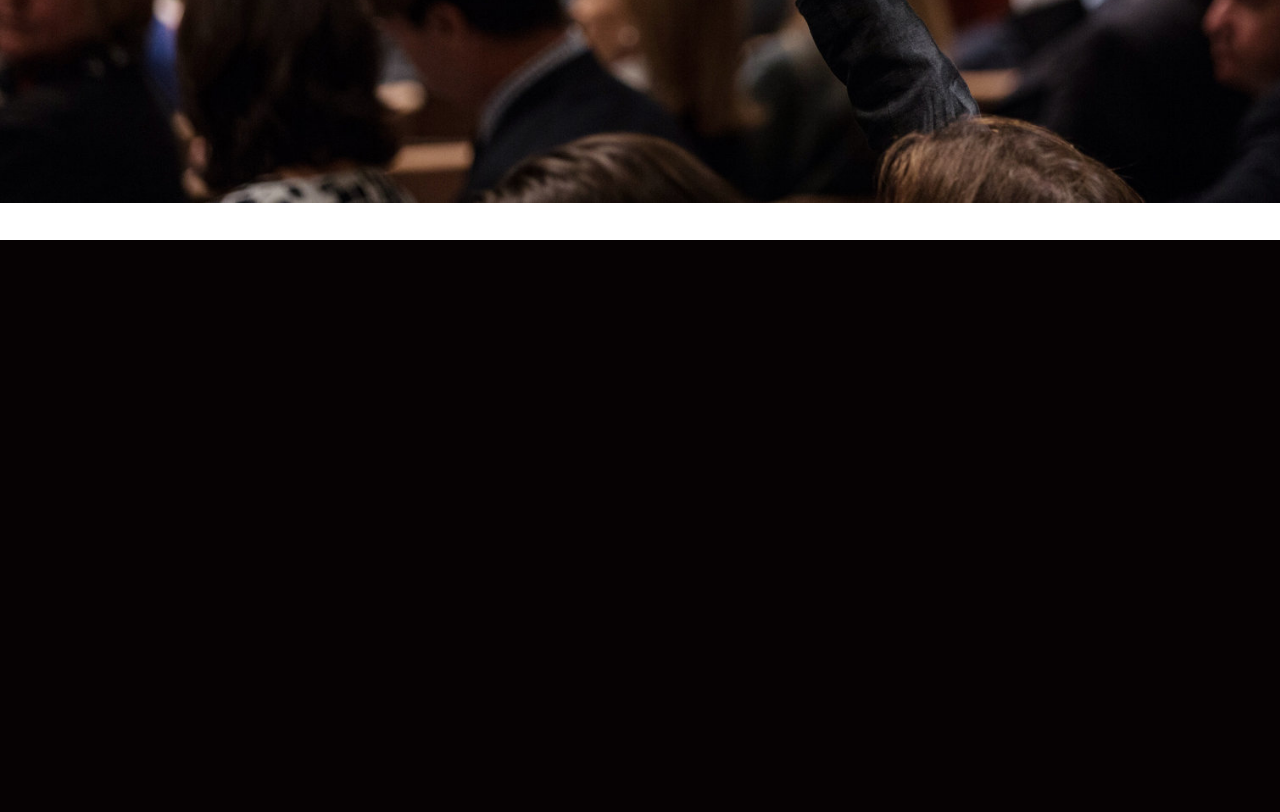
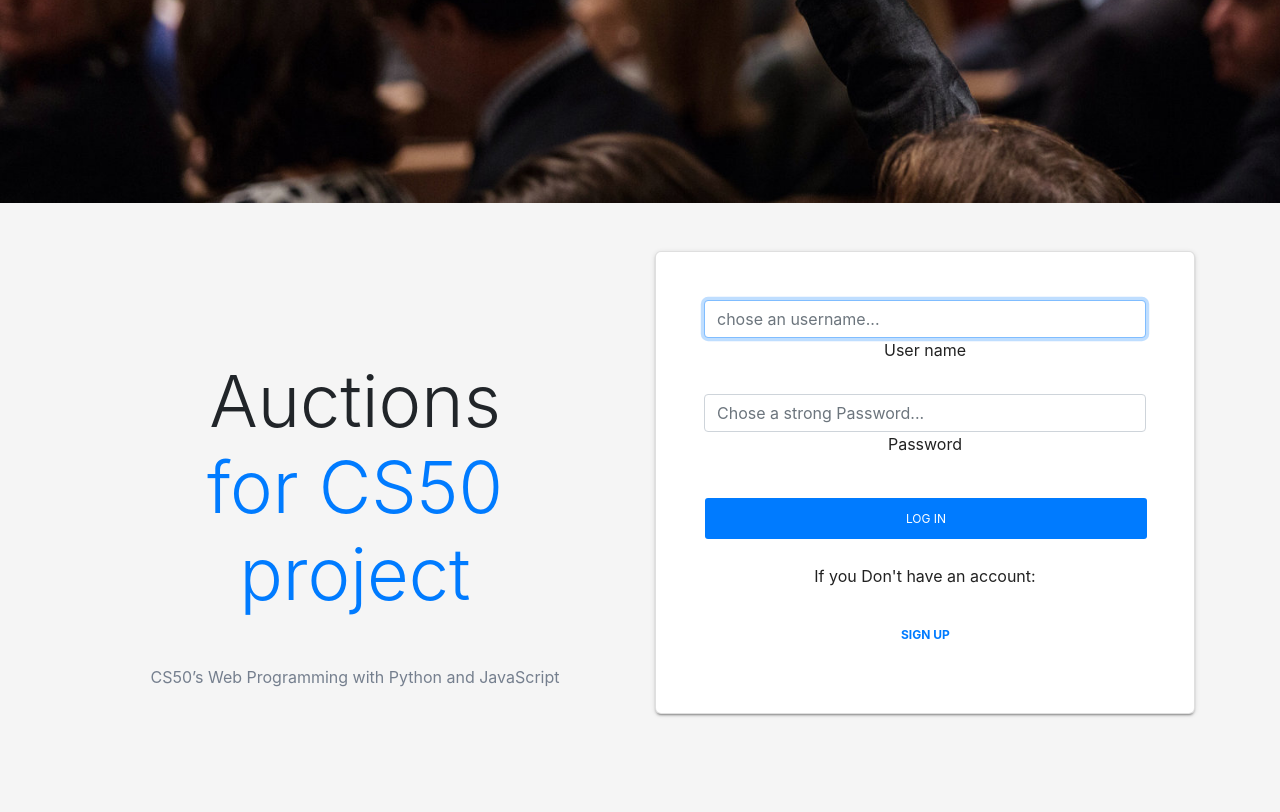
Before and after one commit to MjDamo/Commerce-CS50, a Django app: page /login in a window 1280 px wide. Shown: the part 560-1372 px from the top of the page. Before the commit the page ends 800 px from the top, so only its background shows below. Run offline with Django 3.2, Linux system fonts and the light colour scheme; some libraries are stand-ins or nearby versions.

Commit message:
Finish log in and register

```diff
--- a/auctions/static/auctions/styles.css
+++ b/auctions/static/auctions/styles.css
@@ -691,3 +691,7 @@
 .fade_error strong{
     color: #f95668
 }
+
+/*---------------------------------------------------------------------- /
+Category
+----------------------------------------------------------------------- */
--- a/auctions/templates/auctions/login.html
+++ b/auctions/templates/auctions/login.html
@@ -26,51 +26,69 @@
 {#    </div>#}
 
 
-{##}
-{#<link href="https://maxcdn.bootstrapcdn.com/font-awesome/4.3.0/css/font-awesome.min.css" rel="stylesheet">#}
-{#<br>#}
-{#<br>#}
-{#<div class="container">#}
-{#    <div class="row justify-content-center">#}
-{#      <div class="col-md-8">#}
-{#        <div class="card-group mb-0">#}
-{#          <div class="card p-4">#}
-{#            <div class="card-body">#}
-{#              <h1>Login</h1>#}
-{#              <p class="text-muted">Sign In to your account</p>#}
-{#              <div class="input-group mb-3">#}
-{#                <span class="input-group-addon"><i class="fa fa-user"></i></span>#}
-{#                <input type="text" class="form-control" placeholder="Username">#}
-{#              </div>#}
-{#              <div class="input-group mb-4">#}
-{#                <span class="input-group-addon"><i class="fa fa-lock"></i></span>#}
-{#                <input type="password" class="form-control" placeholder="Password">#}
-{#              </div>#}
-{#              <div class="row">#}
-{#                <div class="col-6">#}
-{#                  <button type="button" class="btn btn-primary px-4">Login</button>#}
-{#                </div>#}
-{#                <div class="col-6 text-right">#}
-{#                  <button type="button" class="btn btn-link px-0">Forgot password?</button>#}
-{#                </div>#}
-{#              </div>#}
-{#            </div>#}
-{#          </div>#}
-{#          <div class="card text-white bg-primary py-5 d-md-down-none" style="width:44%">#}
-{#            <div class="card-body text-center">#}
-{#              <div>#}
-{#                <h2>Sign up</h2>#}
-{#                <p>Lorem ipsum dolor sit amet, consectetur adipisicing elit, sed do eiusmod tempor incididunt ut labore et dolore magna aliqua.</p>#}
-{#                <button type="button" class="btn btn-primary active mt-3">Register Now!</button>#}
-{#              </div>#}
-{#            </div>#}
-{#          </div>#}
-{#        </div>#}
-{#      </div>#}
-{#    </div>#}
-{#  </div>#}
 
+    <section class="">
+        <div class="px-4 py-5 px-md-5 text-center text-lg-start" style="background-color: hsl(0, 0%, 96%)">
+            <div class="container">
+                <div class="row gx-lg-5 align-items-center">
+                    <div class="col-lg-6 mb-5 mb-lg-0">
+                        <h1 class="my-5 display-3 fw-bold ls-tight">
+                            Auctions <br/>
+                            <span class="text-primary">for CS50 project</span>
+                        </h1>
+                        <p style="color: hsl(217, 10%, 50.8%)">
+                            CS50’s Web Programming with Python and JavaScript
+                        </p>
 
+                        <!-- Alarm -->
+                        {% if message %}
+                        <div class="container mt-5">
+                            <div class="row">
+                                <div class="col-lg-6 col-md-6 col-xs-12 col-sm-6">
+                                    <div class="alert alert_info"> <button aria-hidden="true" data-dismiss="alert" class="close" type="button">&times;</button> <strong>{{ message }}</strong> </div>
+                                </div>
+                            </div>
+                        </div>
+                    {% endif %}
+                    </div>
+
+                    <div class="col-lg-6 mb-5 mb-lg-0">
+                        <div class="card">
+                            <div class="card-body py-5 px-md-5">
+                                <form action="{% url 'login' %}" method="post">
+                                {% csrf_token %}
+                                <!-- User name -->
+                                    <div class="form-outline mb-4">
+                                        <input type="text" name="username" placeholder="chose an username..." id="form3Example3" class="form-control" autofocus required/>
+                                        <label class="form-label" for="form3Example3">User name</label>
+                                    </div>
+
+                                <!-- Password input -->
+                                    <div class="form-outline mb-4">
+                                        <input type="password" name="password" placeholder="Chose a strong Password..." id="form3Example4" class="form-control" required/>
+                                        <label class="form-label" for="form3Example4">Password</label>
+                                    </div>
+
+                                <!-- Submit button -->
+                                    <button type="submit" class="btn btn-primary btn-block mb-4">
+                                    Log In
+                                    </button>
+
+                                <!-- Register buttons -->
+                                    <div class="text-center">
+                                        <p>If you Don't have an account:</p>
+                                        <button type="button" class="btn btn-link btn-floating mx-1">
+                                        <a href="{% url 'register' %}"><strong>Sign Up</strong></a>
+                                        </button>
+                                    </div>
+                                </form>
+                            </div>
+                        </div>
+                    </div>
+                </div>
+            </div>
+        </div>
+    </section>
 
 
 {% endblock %}
```
Also changed, not shown: auctions/templates/auctions/categories.html (+48 -6 lines), auctions/templates/auctions/register.html (+9 -42 lines).
